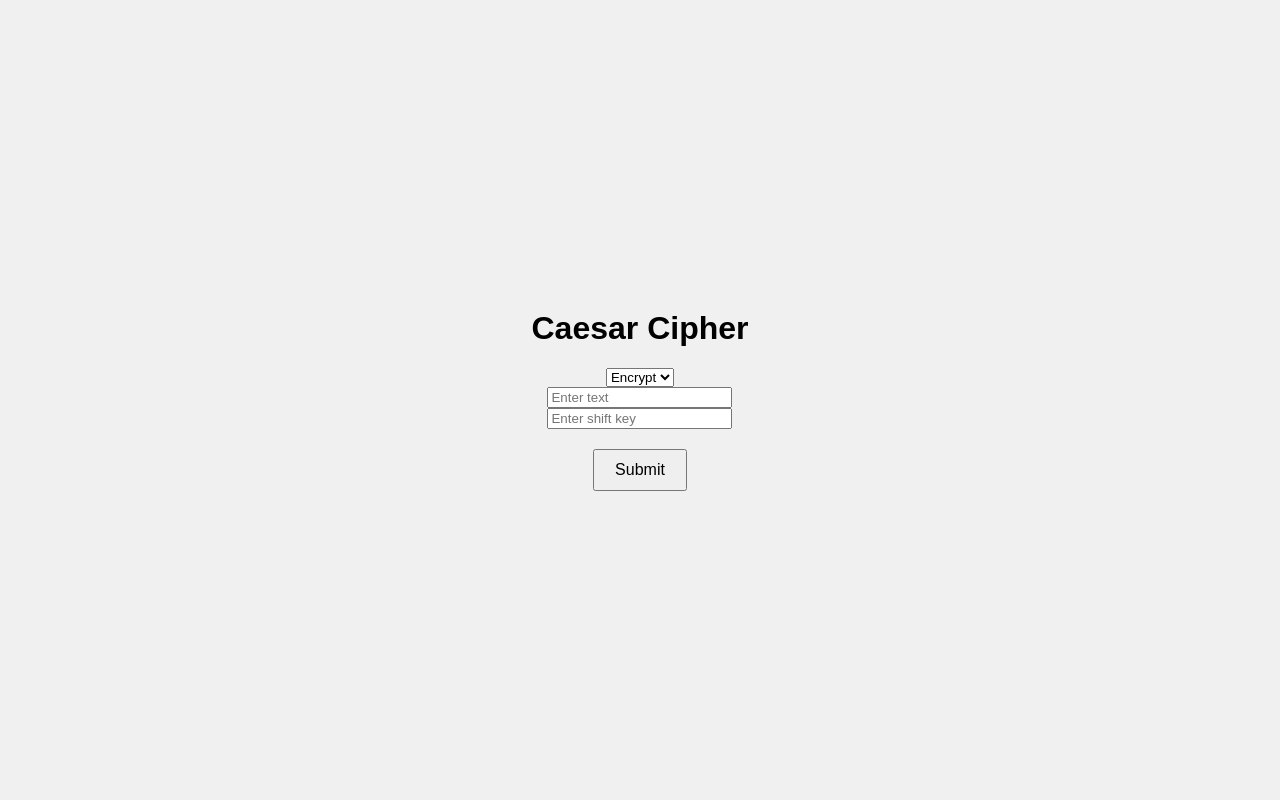
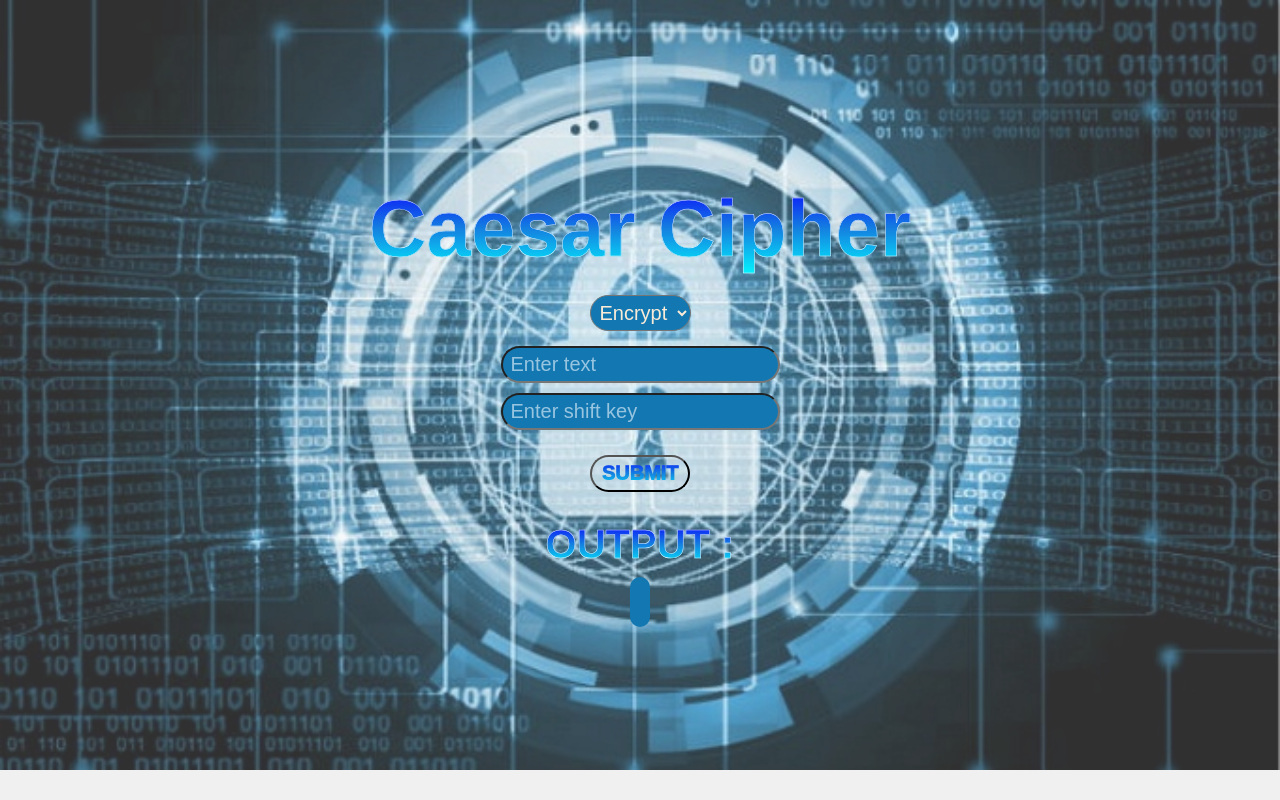
Before and after one commit to arifsuz/Website-Encrypt-Caesar-Chiper, a plain HTML site: page index.html in a window 1280 px wide. Drawn offline with Linux system fonts and the light colour scheme.

Commit message:
initial commit

```diff
--- /dev/null
+++ b/assets/css/style.css
@@ -0,0 +1,86 @@
+body {
+  font-family: Arial, sans-serif;
+  margin: 0;
+  padding: 0;
+  display: flex;
+  justify-content: center;
+  align-items: center;
+  height: 100vh;
+  background-color: #f0f0f0;
+}
+.container {
+  text-align: center;
+}
+.container .background {
+  opacity: 0.8;
+  position: absolute;
+  left: 0;
+  top: 0;
+  width: 100%;
+  z-index: -1;
+}
+.container h1 {
+  font-size: 80px;
+  margin: 10px;
+  color: aliceblue;
+  background: -webkit-linear-gradient(rgb(11, 3, 255) , #1481e0, rgb(3, 247, 255));
+  -webkit-background-clip: text;
+  -webkit-text-fill-color: transparent;
+  -webkit-text-stroke-width: 0.5px;
+  -webkit-text-stroke-color: aliceblue;
+}
+.container #method {
+  font-size: 20px;
+  color: antiquewhite;
+  background-color: rgb(19, 120, 178);
+  padding: 5px;
+  margin: 10px;
+  border-radius: 50px;
+}
+.container input{
+  color: aliceblue;
+  font-size: 20px;
+  background-color: rgb(19, 120, 178);
+  padding: 5px;
+  margin: 5px;
+  border-radius: 50px;
+}
+::placeholder {
+  color: aliceblue;
+  opacity: 0.6; /* Firefox */
+  padding: 3px;
+}
+button {
+  margin: 20px;
+  padding: 5px 10px;
+  font-size: 20px;
+  font-weight: 1000;
+  background: -webkit-linear-gradient(rgb(11, 3, 255) , #1481e0, rgb(3, 247, 255));
+  -webkit-background-clip: text;
+  -webkit-text-fill-color: transparent;
+  border-radius: 30PX;
+  text-transform: uppercase;
+}
+.container h2 {
+  font-size: 40px;
+  margin: 10px;
+  color: aliceblue;
+  background: -webkit-linear-gradient(rgb(11, 3, 255) , #1481e0, rgb(3, 247, 255));
+  -webkit-background-clip: text;
+  -webkit-text-fill-color: transparent;
+  -webkit-text-stroke-width: 0.5px;
+  -webkit-text-stroke-color: aliceblue;
+}
+.container .output{
+  display: inline-flex;
+  padding: 0px 10px;
+  border-radius: 10px;
+  background-color: rgb(19, 120, 178);
+}
+.container #output{
+  font-size: 25px;
+  -webkit-background-clip: text;
+  -webkit-text-fill-color: transparent;
+  -webkit-text-stroke-width: 0.9px;
+  -webkit-text-stroke-color: aliceblue;
+}
--- a/script.js
+++ b/assets/js/script.js
@@ -23,5 +23,5 @@ function caesarCipher() {
     }
   }
 
-  document.getElementById("output").innerText = "Output: " + outputText;
+  document.getElementById("output").innerText = outputText;
 }
--- a/index.html
+++ b/index.html
@@ -4,10 +4,11 @@
     <meta charset="UTF-8">
     <meta name="viewport" content="width=device-width, initial-scale=1.0">
     <title>Caesar Cipher</title>
-    <link rel="stylesheet" href="style.css">
+    <link rel="stylesheet" href="assets/css/style.css">
 </head>
 <body>
     <div class="container">
+        <img src="assets/img/background.jpg" alt="" class="background">
         <h1>Caesar Cipher</h1>
         <select id="method">
             <option value="encrypt">Encrypt</option>
@@ -19,9 +20,12 @@
         <input type="number" id="shiftKey" placeholder="Enter shift key">
         <br>
         <button onclick="caesarCipher()">Submit</button>
-        <h2 id="output"></h2>
+        <h2>OUTPUT :</h2>
+        <div class="output">
+            <h3 id="output"></h3>
+        </div>
     </div>
 
-    <script src="script.js"></script>
+    <script src="assets/js/script.js"></script>
 </body>
 </html>
--- a/style.css
+++ /dev/null
@@ -1,18 +0,0 @@
-body {
-  font-family: Arial, sans-serif;
-  margin: 0;
-  padding: 0;
-  display: flex;
-  justify-content: center;
-  align-items: center;
-  height: 100vh;
-  background-color: #f0f0f0;
-}
-.container {
-  text-align: center;
-}
-button {
-  margin-top: 20px;
-  padding: 10px 20px;
-  font-size: 16px;
-}
```
Also changed, not shown: assets/img/background.jpg (added).
